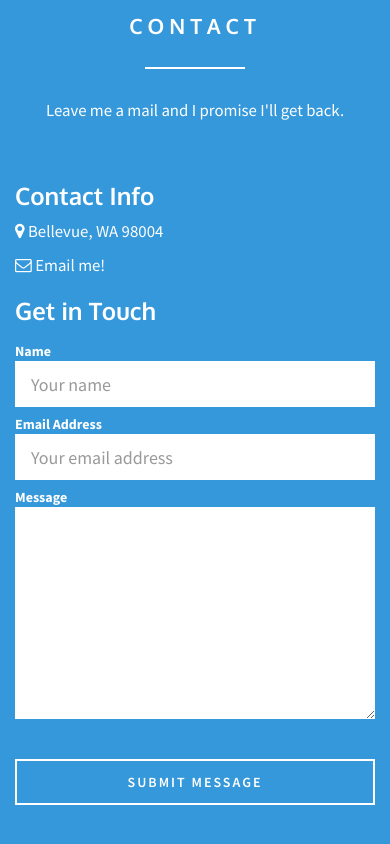
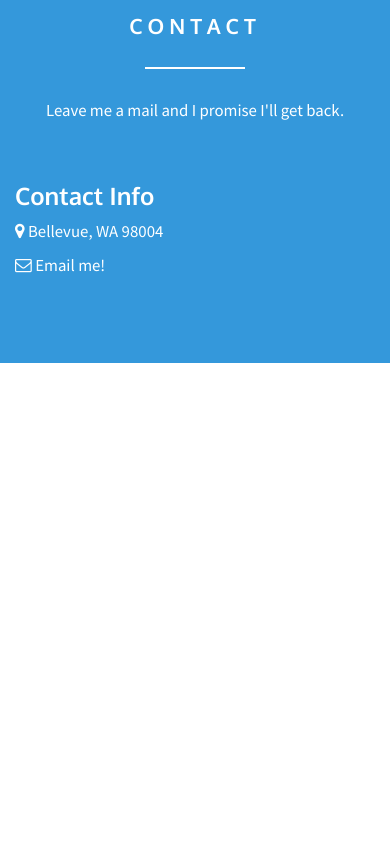
Before and after one commit to suneetsasidharan/personalWebsite, a plain HTML site: page files/index.html in a window 390 px wide. Shown: the part 6904-7748 px from the top of the page. After the commit the page ends 7267 px from the top, so only its background shows below. Drawn offline with Linux system fonts and the light colour scheme.

Commit message:
Updating contact info

```diff
--- a/files/index.html
+++ b/files/index.html
@@ -353,39 +353,39 @@
                 <p><i class="fa fa-envelope-o"></i> <a href="mailto:suneet.sasidharan@gmail.com"> Email me! </a></p>
             </div>
 
-            <div class="col-sm-7">
-                <h3>Get in Touch</h3>
+            <!--<div class="col-sm-7">-->
+                <!--<h3>Get in Touch</h3>-->
 
-                <form class="form-horizontal" id="contact-form">
-                    <div class="control-group">
-                        <label class="control-label" for="name">Name</label>
+                <!--<form class="form-horizontal" id="contact-form">-->
+                    <!--<div class="control-group">-->
+                        <!--<label class="control-label" for="name">Name</label>-->
 
-                        <div class="controls">
-                            <input type="text" name="name" id="name" placeholder="Your name"
-                                   class="form-control input-lg ">
-                        </div>
-                    </div>
-                    <div class="control-group">
-                        <label class="control-label" for="email">Email Address</label>
+                        <!--<div class="controls">-->
+                            <!--<input type="text" name="name" id="name" placeholder="Your name"-->
+                                   <!--class="form-control input-lg ">-->
+                        <!--</div>-->
+                    <!--</div>-->
+                    <!--<div class="control-group">-->
+                        <!--<label class="control-label" for="email">Email Address</label>-->
 
-                        <div class="controls">
-                            <input type="text" name="email" id="email" placeholder="Your email address"
-                                   class="form-control input-lg">
-                        </div>
-                    </div>
-                    <div class="control-group">
-                        <label class="control-label" for="message">Message</label>
+                        <!--<div class="controls">-->
+                            <!--<input type="text" name="email" id="email" placeholder="Your email address"-->
+                                   <!--class="form-control input-lg">-->
+                        <!--</div>-->
+                    <!--</div>-->
+                    <!--<div class="control-group">-->
+                        <!--<label class="control-label" for="message">Message</label>-->
 
-                        <div class="controls">
-                            <textarea name="message" id="message" rows="8" class="form-control input-lg"></textarea>
-                        </div>
-                    </div>
-                    <div class="form-actions">
-                        <button type="submit" class="btn btn-default btn-lg btn-block">Submit Message</button>
-                    </div>
-                </form>
-                <!-- End contact-form -->
-            </div>
+                        <!--<div class="controls">-->
+                            <!--<textarea name="message" id="message" rows="8" class="form-control input-lg"></textarea>-->
+                        <!--</div>-->
+                    <!--</div>-->
+                    <!--<div class="form-actions">-->
+                        <!--<button type="submit" class="btn btn-default btn-lg btn-block">Submit Message</button>-->
+                    <!--</div>-->
+                <!--</form>-->
+                 <!--End contact-form -->
+            <!--</div>-->
         </div>
         <!-- End row -->
 
```
